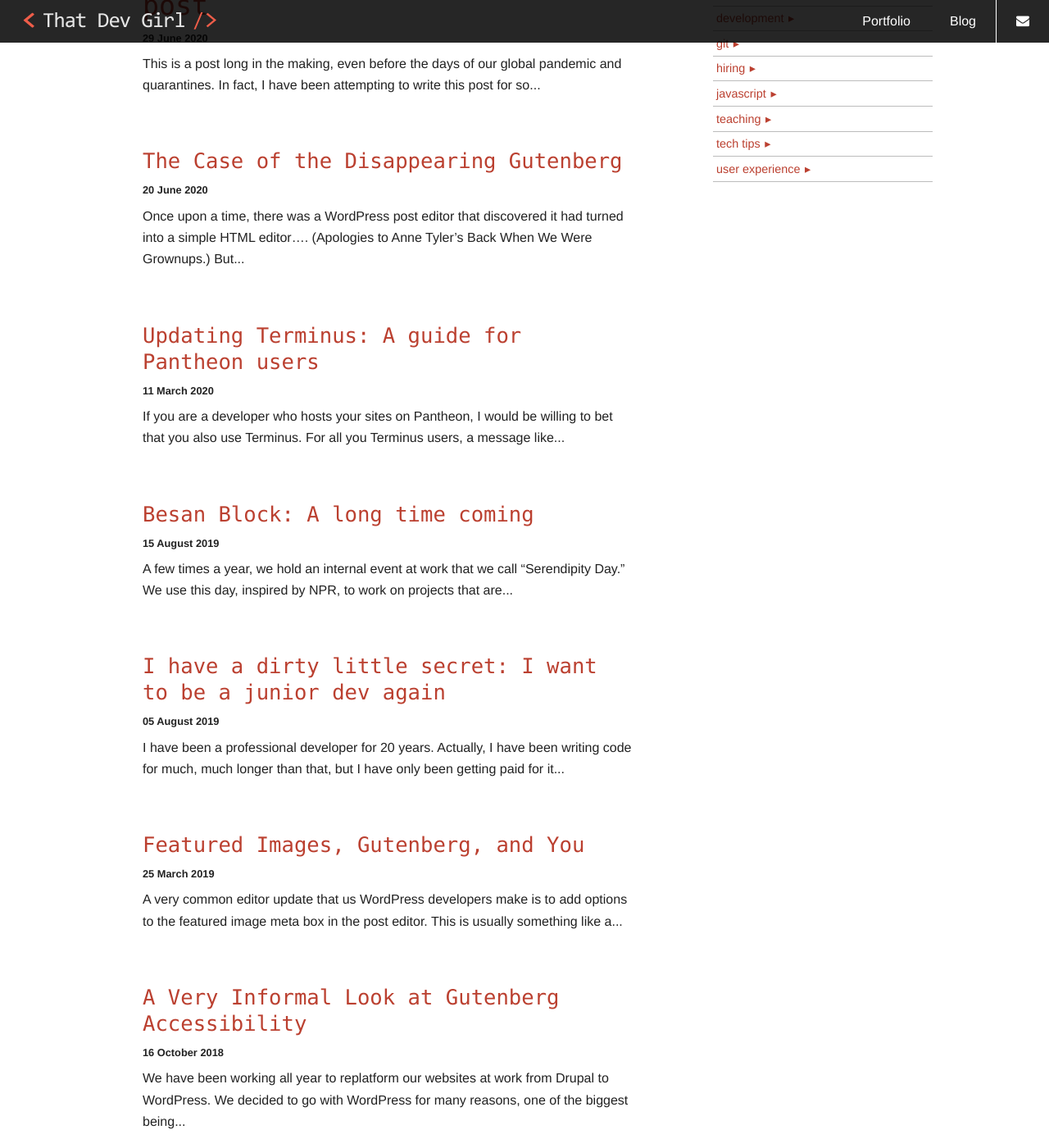
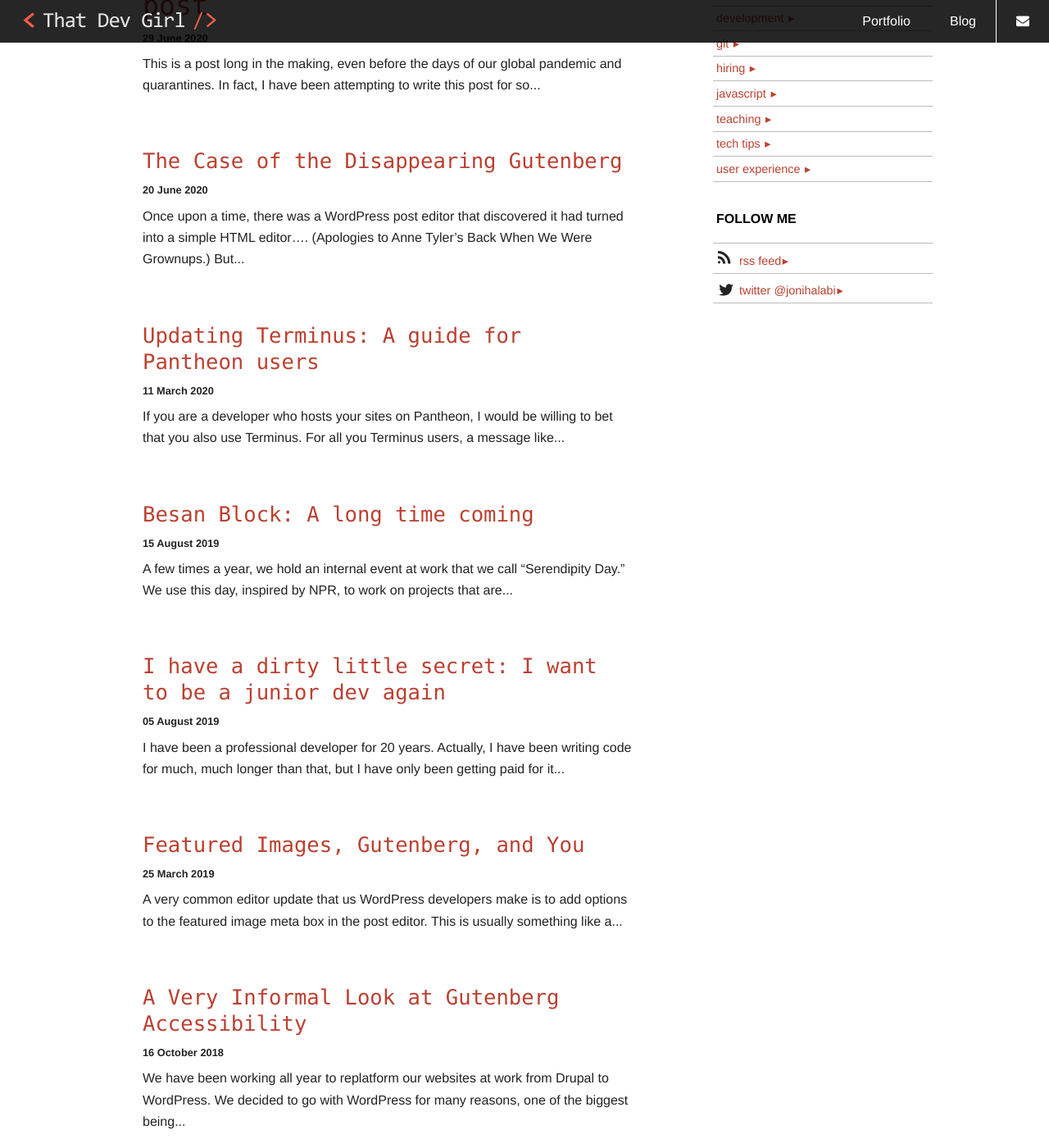
Before and after one commit to That-Dev-Girl-Archives/thatdevgirl.com, a Jekyll site: the page built from blog/index.html, in a window 1280 px wide and 1400 px high, scrolled down 565 px. Shown: the whole window at 82% size. Built offline with Jekyll 4.4.1, drawn with Linux system fonts in a browser that asks for light colours.

Commit message:
Adding RSS feed link to blog; other blog sidebar styles updates

```diff
--- a/_config.yml
+++ b/_config.yml
@@ -1,4 +1,6 @@
 title: That Dev Girl
+description: A technical blog about website development, plugin creations, and other tech tips.
+author: Joni Halabi
 production_url: https://thatdevgirl.com
 twitter_username: jonihalabi
 
@@ -12,3 +14,6 @@ sass:
 include: ['_pages']
 permalink: /blog/:title
 highlighter: rouge
+
+plugins:
+  - 'jekyll-feed'
--- a/_includes/block-categories.html
+++ b/_includes/block-categories.html
@@ -1,6 +1,6 @@
 {% assign categories = site.categories | sort %}
 
-<div class="categories">
+<div class="archive-sidebar">
 
   <p>Topics</p>
 
@@ -14,4 +14,11 @@
     {% endfor %}
   </ul>
 
+  <p>Follow Me</p>
+
+  <ul>
+    <li><a href="/feed.xml" class="follow rss">rss feed</a></li>
+    <li><a href="https://twitter.com/jonihalabi" class="follow twitter">twitter @jonihalabi</a></li>
+  </ul>
+
 </div>
--- a/_includes/site-header.html
+++ b/_includes/site-header.html
@@ -7,8 +7,8 @@
     <meta name="viewport" content="width=device-width, initial-scale=1">
 
     <meta charset="utf-8" />
-    <meta name="description" content="That Dev Girl is a website and tool design and development agency based in Washington DC.">
-    <meta name="keywords" content="that dev girl, website development, agency, development, front-end development, javascript, wordpress">
+    <meta name="description" content="That Dev Girl is a website and tool development agency based in Washington DC.">
+    <meta name="keywords" content="that dev girl, website development, front-end development, javascript, wordpress, plugin development">
 
     <link rel="apple-touch-icon" sizes="57x57"   href="{{ site.icons }}/apple-icon-57x57.png">
     <link rel="apple-touch-icon" sizes="60x60"   href="{{ site.icons }}/apple-icon-60x60.png">
@@ -27,6 +27,8 @@
 
     <link rel="manifest" href="{{ site.icons }}/manifest.json">
 
+    <link rel="alternate" type="application/atom+xml" title="That Dev Girl blog" href="/feed.xml">
+
     <meta name="msapplication-TileColor" content="#222">
     <meta name="msapplication-TileImage" content="{{ site.icons }}/ms-icon-144x144.png">
     <meta name="theme-color" content="#222">
--- /dev/null
+++ b/_sass/blocks/_archive-sidebar.scss
@@ -0,0 +1,72 @@
+/**
+ * Archive page sidebar styles
+ *
+ */
+
+.archive-sidebar {
+  padding: 2rem 0;
+
+  @media screen and ( min-width: $medium ) {
+    padding-left: 4rem;
+  }
+
+  // Paragraphs, usually used as pseudo-headings for the lists.
+  p {
+    font-weight: bold;
+    padding-left: 0.25rem;
+    text-transform: uppercase;
+  }
+
+  // Lists.
+  ul {
+    margin-bottom: 2rem;
+  }
+
+  li {
+    border-bottom: 1px solid darken( $grey_light, 20% );
+    padding: 0.1rem 0.25rem;
+
+    &:first-of-type {
+      border-top: 1px solid darken( $grey_light, 20% );
+    }
+  }
+
+  // All links.
+  a {
+    font-size: 0.9rem;
+    text-decoration: none;
+
+    &:focus,
+    &:hover {
+      color: darken( $red, 10% );
+      text-decoration: underline;
+    }
+
+    &::after {
+      content: '▸';
+      margin-left: 0.1rem;
+    }
+
+    // Common styles for all follow links.
+    &.follow::before {
+      content: '';
+      display: inline-block;
+      height: 1.5rem;
+      margin-right: 0.25rem;
+      position: relative;
+      top: 0.35rem;
+      width: 1.5rem;
+    }
+
+    // RSS feed link.
+    &.rss::before {
+      background: url( '/assets/icons/rss.svg' );
+    }
+
+    // Twitter link.
+    &.twitter::before {
+      background: url( '/assets/icons/twitter.svg' );
+    }
+  }
+
+}
--- a/_sass/pages/_archive.scss
+++ b/_sass/pages/_archive.scss
@@ -25,47 +25,6 @@
     }
   }
 
-  // Categories section.
-  .categories {
-    padding: 2rem 0;
-
-    @media screen and ( min-width: $medium ) {
-      padding-left: 4rem;
-    }
-
-    p {
-      font-weight: bold;
-      padding-left: 0.25rem;
-      text-transform: uppercase;
-    }
-
-    li {
-      border-bottom: 1px solid darken( $grey_light, 20% );
-      padding: 0.1rem 0.25rem;
-
-      &:first-of-type {
-        border-top: 1px solid darken( $grey_light, 20% );
-      }
-    }
-
-    a {
-      font-size: 0.9rem;
-      text-decoration: none;
-
-      &::after {
-        content: '▸';
-        margin-left: 0.1rem;
-      }
-
-      &:focus,
-      &:hover {
-        color: darken( $red, 10% );
-        text-decoration: underline;
-      }
-    }
-
-  }
-
   // Read more section.
   .more {
     background-color: $blue;
--- a/css/site.scss
+++ b/css/site.scss
@@ -22,6 +22,7 @@
 @import 'components/table';
 
 @import 'blocks/about';
+@import 'blocks/archive-sidebar';
 @import 'blocks/code';
 @import 'blocks/plugins';
 @import 'blocks/sites';
```
Also changed, not shown: assets/icons/rss.svg (added), assets/icons/twitter.svg (added).
